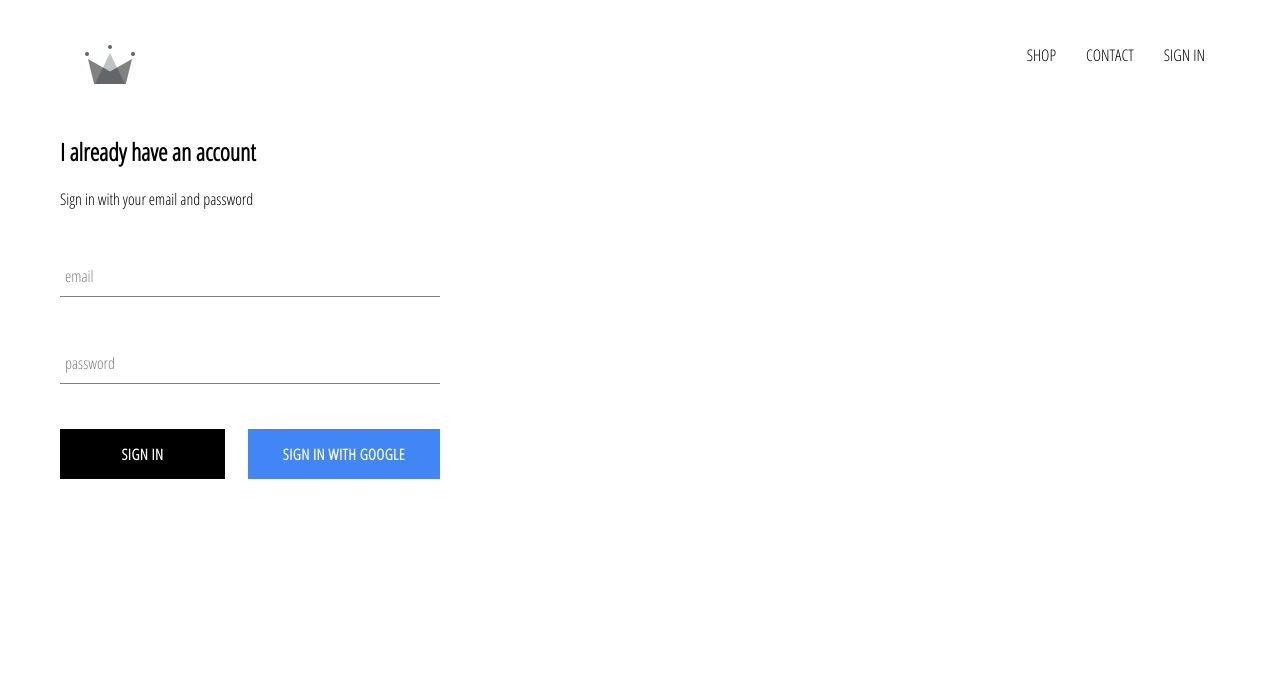
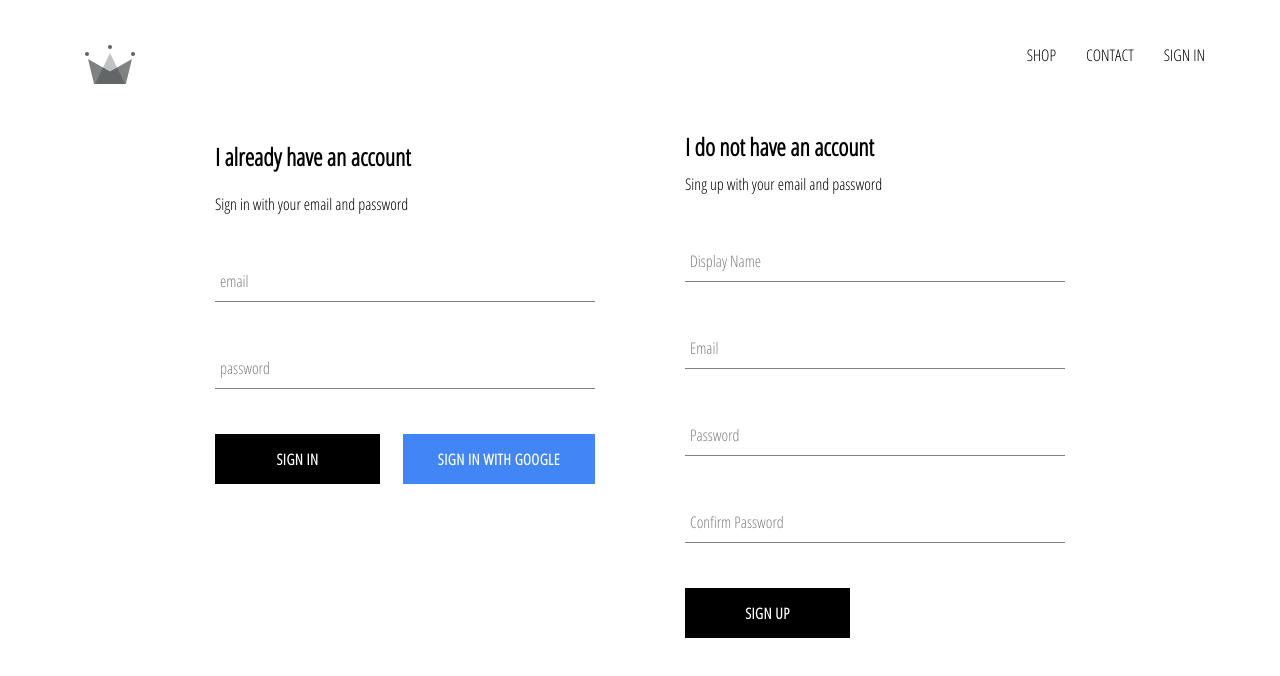
Before and after one commit to lukasquense/crwn-clothing2, a React (Create React App) app: page /signin in a window 1280 px wide. Shown: the top 676 px of the page. Built offline with nearby package versions, Linux system fonts and the light colour scheme; no server answers.

Commit message:
feat(firestore): firestore and database connection added

```diff
--- a/src/App.js
+++ b/src/App.js
@@ -6,7 +6,7 @@
 import ShopPage from './pages/shop/shop.component';
 import SignInAndSignUpPage from './pages/sign-in-and-sign-up/sign-in-and-sign-up.component';
 import Header from './components/header/header.component';
-import { auth } from './firebase/firebase.utils';
+import { auth, createUserProfileDocument } from './firebase/firebase.utils';
 
 
 const HatsPage = () => (
@@ -27,11 +27,25 @@
   unsubscribeFromAuth = null;
 
   componentDidMount() {
-     this.unsubscribeFromAuth= auth.onAuthStateChanged(user => {
-       this.setState( {currentUser: user});
+     this.unsubscribeFromAuth= auth.onAuthStateChanged(async userAuth => {
+        if (userAuth) {
+          const userRef = await createUserProfileDocument(userAuth);
 
-       console.log(user);
-     })
+          userRef.onSnapshot(snapShot => {
+            this.setState({
+              currentUser: {
+                id: snapShot.id,
+                ...snapShot.data()
+              }
+            });
+
+            console.log(this.state);
+          });
+        }
+        else {
+          this.setState({currentUser: userAuth});
+        }
+     });
   }
 
   componentWillUnmount() {
--- /dev/null
+++ b/src/components/sign-up/sign-up.component.jsx
@@ -0,0 +1,106 @@
+import React from 'react';
+
+import FormInput from '../form-input/form-input.component';
+import CustomButton from '../custom-button/custom-button.component';
+
+import  { auth, createUserProfileDocument } from '../../firebase/firebase.utils';
+
+
+import './sign-up.styles.scss';
+import { create } from 'istanbul-reports';
+
+class SignUp extends React.Component {
+    constructor(){
+        super();
+
+        this.state = {
+            displayName: '',
+            email: '',
+            password: '',
+            confirmPassword: ''
+        }
+    }
+
+    handleSubmit = async event => {
+        event.preventDefault();
+
+        const { displayName, email, password, confirmPassword} = this.state;
+
+        if(password !== confirmPassword){
+            alert("passwords dont match");
+            return;
+        }
+
+        try {
+            const { user } = await auth.createUserWithEmailAndPassword(
+                email,
+                password
+                );
+
+            await createUserProfileDocument(user, { displayName });
+
+            this.setState({
+                displayName: '',
+                email: '',
+                password: '',
+                confirmPassword: ''
+            });
+        } catch(error){
+            console.error(error);
+        }
+    }
+
+    handleChange = event => {
+        const { name, value } = event.target;
+
+        this.setState({ [name]: value });
+    };
+
+    render() {
+        const { displayName, email, password, confirmPassword} = this.state;
+        return (
+            <div className='sign-up'>
+
+                <h2 className='title'> I do not have an account</h2>
+                <span> Sing up with your email and password</span>
+                <form className='sign-up-form' onSubmit={this.handleSubmit}>
+                    <FormInput
+                        type='text'
+                        name= 'displayName'
+                        value={displayName}
+                        onChange = {this.handleChange}
+                        label='Display Name'
+                        required
+                    />
+                    <FormInput
+                        type='email'
+                        name= 'email'
+                        value={email}
+                        onChange = {this.handleChange}
+                        label='Email'
+                        required
+                    />
+                    <FormInput
+                        type='password'
+                        name= 'password'
+                        value={password}
+                        onChange = {this.handleChange}
+                        label='Password'
+                        required
+                    />
+                    <FormInput
+                        type='password'
+                        name= 'confirmPassword'
+                        value={confirmPassword}
+                        onChange = {this.handleChange}
+                        label='Confirm Password'
+                        required
+                    />
+                    <CustomButton type='submit'>SIGN UP</CustomButton>
+                </form>
+            </div>
+        )
+    }
+}
+
+export default SignUp;
--- /dev/null
+++ b/src/components/sign-up/sign-up.styles.scss
@@ -0,0 +1,9 @@
+.sign-up {
+    display: flex;
+    flex-direction: column;
+    width: 380px;
+
+    .title {
+      margin: 10px 0;
+    }
+  }
--- a/src/firebase/firebase.utils.js
+++ b/src/firebase/firebase.utils.js
@@ -13,6 +13,33 @@
     measurementId: "G-K5N8YE8T15"
   }
 
+export const createUserProfileDocument = async (userAuth, additionalData) =>
+{
+  if (!userAuth) return;
+
+  const userRef = firestore.doc(`users/${userAuth.uid}`);
+
+  const snapShot = await userRef.get();
+
+  if(!snapShot.exists){
+    const { displayName, email} = userAuth;
+    const createdAt = new Date();
+
+    try {
+      await userRef.set({
+        displayName,
+        email,
+        createdAt,
+        ...additionalData
+      })
+    } catch (error) {
+    console.log('error crearting user', error.message)
+    }
+  }
+
+  return userRef;
+};
+
 firebase.initializeApp(config);
 
 export const auth = firebase.auth();
--- a/src/pages/sign-in-and-sign-up/sign-in-and-sign-up.component.jsx
+++ b/src/pages/sign-in-and-sign-up/sign-in-and-sign-up.component.jsx
@@ -1,12 +1,14 @@
 import React from 'react';
 
 import SignIn from '../../components/sign-in/sign-in.component';
+import SignUp from '../../components/sign-up/sign-up.component';
 
 import './sign-in-and-sign-up.styles.scss';
 
 const SignInAndSignUpPage = () => (
     <div className='sign-in-and-sign-up'>
         <SignIn />
+        <SignUp />
     </div>
 );
 
--- a/src/pages/sign-in-and-sign-up/sign-in-and-sign-up.styles.scss
+++ b/src/pages/sign-in-and-sign-up/sign-in-and-sign-up.styles.scss
@@ -0,0 +1,6 @@
+.sign-in-and-sign-up {
+    width: 850px;
+    display: flex;
+    justify-content: space-between;
+    margin: 30px auto;
+}
```
